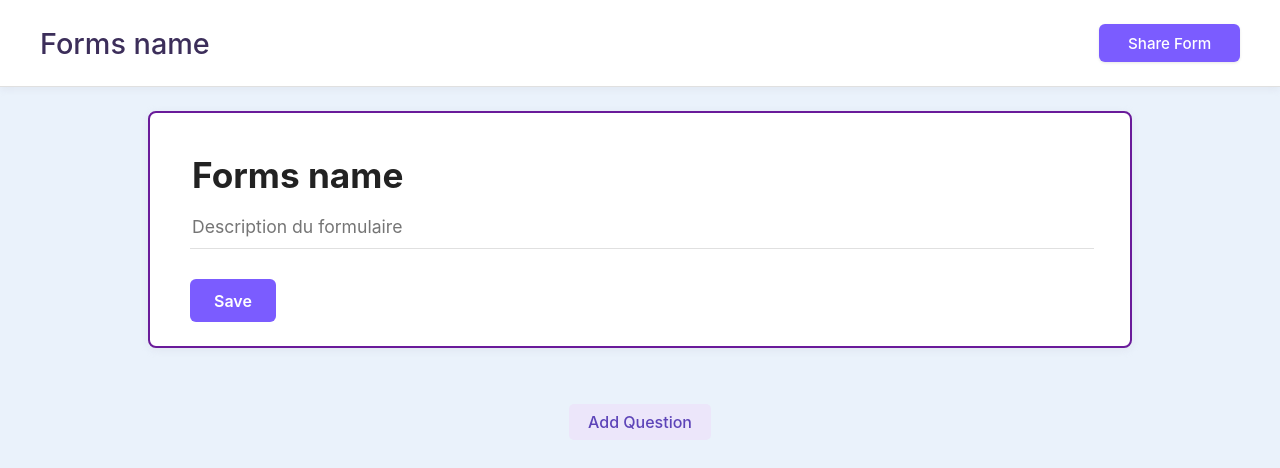
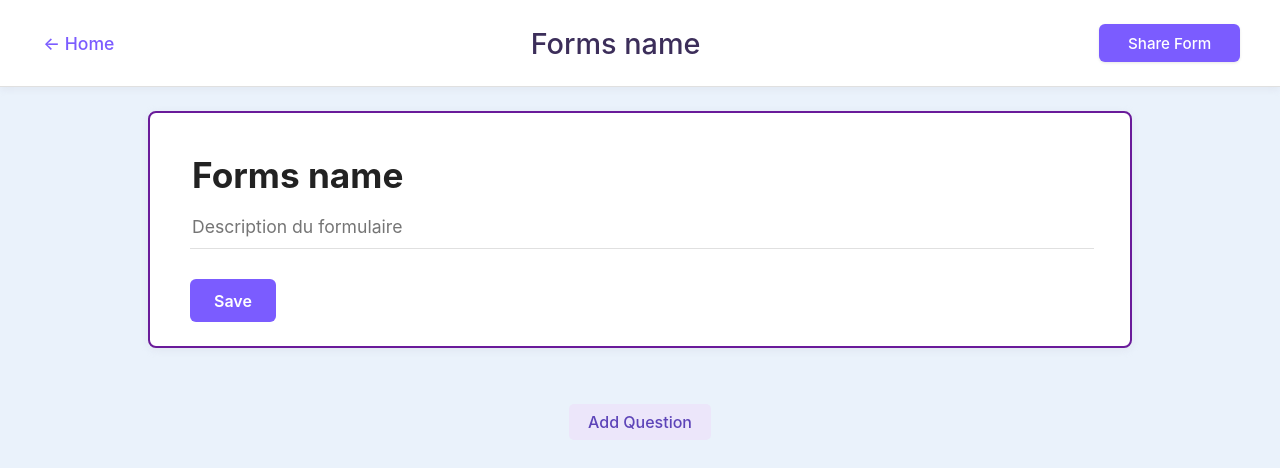
Before and after one commit to Sweexou/NoSqlForm, a SvelteKit app: page /form-builder in a window 1280 px wide. Shown: the top 468 px of the page. Built offline with nearby package versions, Linux system fonts and the light colour scheme.

Commit message:
feat: back button in form builder

```diff
--- a/src/routes/form-builder/+page.svelte
+++ b/src/routes/form-builder/+page.svelte
@@ -1,4 +1,6 @@
 <script lang="ts">
+  import { goto } from '$app/navigation';
+
   type QuestionType = 'short' | 'single' | 'multiple';
 
   interface Question {
@@ -87,7 +89,7 @@
       createdAt: new Date(),
       questions: questions.map(q => ({
         questionId: crypto.randomUUID(),
-        type: q.type === 'short' ? 'open' : q.type, // match your backend model
+        type: q.type === 'short' ? 'open' : q.type,
         label: q.text,
         options: (q.type === 'single' || q.type === 'multiple') ? q.options : [],
         isRequired: q.required
@@ -109,9 +111,10 @@
 </script>
 
 <div class="page-bg">
-  <!-- Header with form name and share button -->
+  <!-- Header with back button, form name, and share button -->
   <header class="main-header">
     <div class="header-content">
+      <a class="back-btn" href="/forms-home" aria-label="Back to Home">← Home</a>
       <div class="header-title">{formName}</div>
       <button class="share-btn" on:click={shareForm}>Share Form</button>
     </div>
@@ -258,12 +261,31 @@
     align-items: center;
     justify-content: space-between;
     padding: 1.5rem 2rem;
+    gap: 1.5rem;
+  }
+  .back-btn {
+    color: #7b5cff;
+    background: none;
+    border: none;
+    font-size: 1.1rem;
+    font-weight: 500;
+    text-decoration: none;
+    padding: 0.4rem 1.1rem 0.4rem 0.2rem;
+    border-radius: 5px;
+    transition: background 0.15s;
+    font-family: -apple-system, BlinkMacSystemFont, 'Segoe UI', Roboto, sans-serif;
+  }
+  .back-btn:hover {
+    background: #ece6fa;
+    text-decoration: underline;
   }
   .header-title {
     font-size: 1.8rem;
     font-weight: 500;
     color: #3c2e5a;
     font-family: -apple-system, BlinkMacSystemFont, 'Segoe UI', Roboto, sans-serif;
+    flex: 1;
+    text-align: center;
   }
   .share-btn {
     background: #7b5cff;
```
